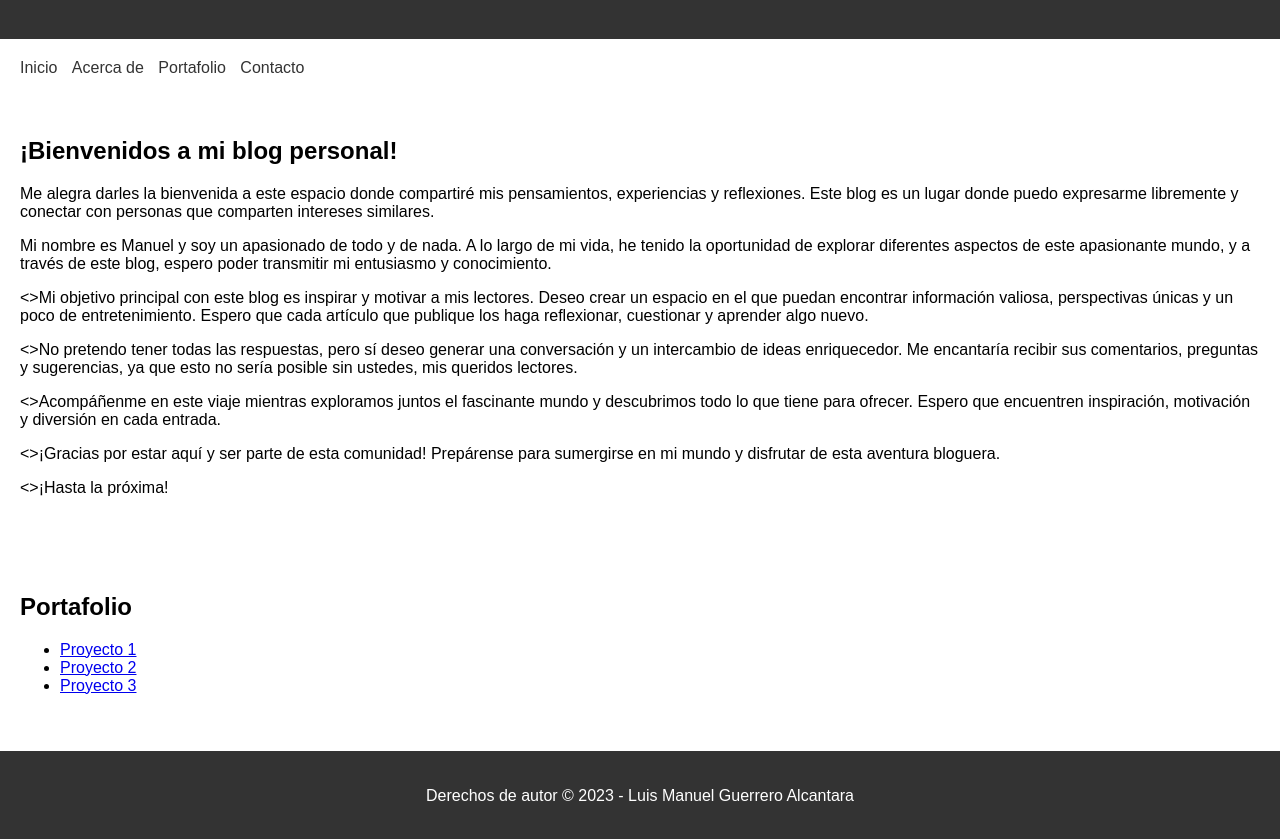
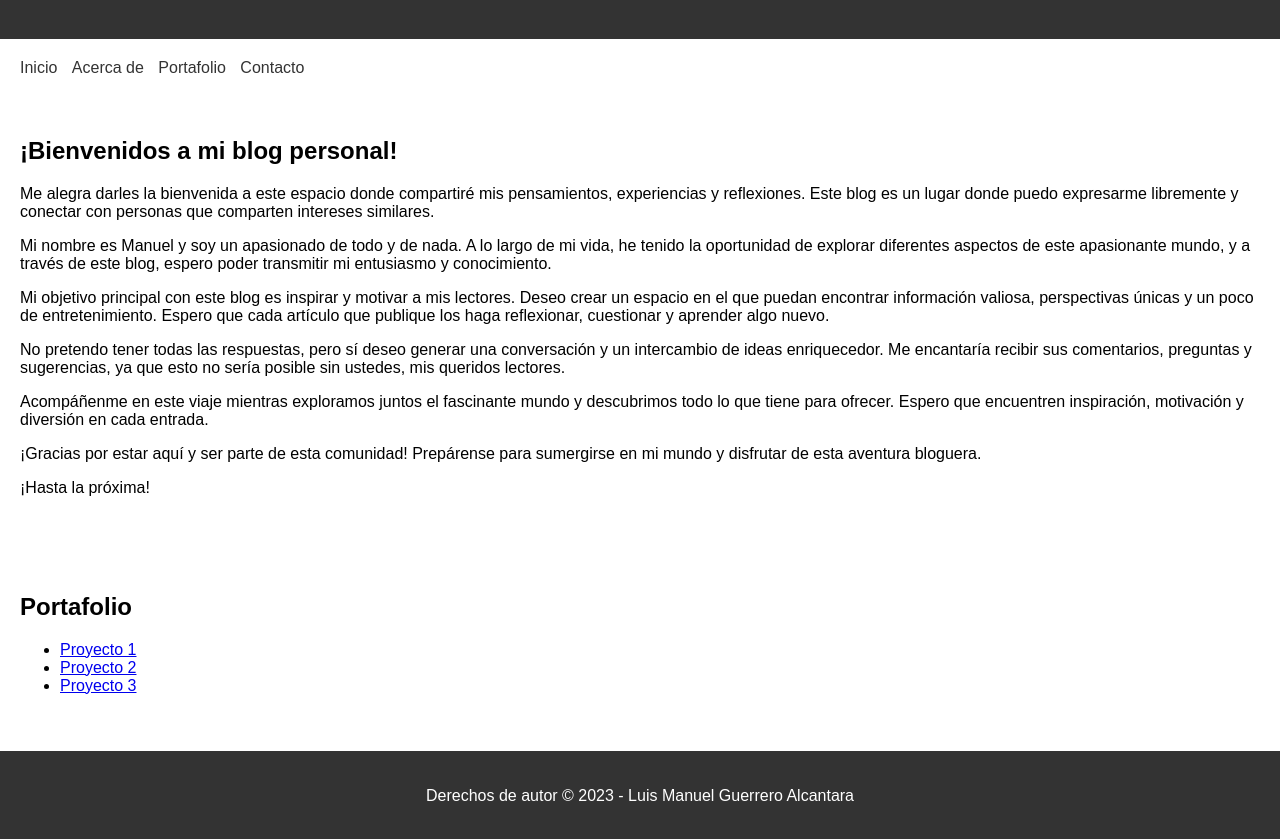
Before and after one commit to lmanugithub/Marca-personal-pagina-web, a plain HTML site: page index.html in a window 1280 px wide. Shown: the part 81-920 px from the top of the page. Drawn offline with Linux system fonts and the light colour scheme.

Commit message:
Update index.html

```diff
--- a/index.html
+++ b/index.html
@@ -24,11 +24,11 @@
     <h2>¡Bienvenidos a mi blog personal!</h2>
     <p>Me alegra darles la bienvenida a este espacio donde compartiré mis pensamientos, experiencias y reflexiones. Este blog es un lugar donde puedo expresarme libremente y conectar con personas que comparten intereses similares.</p>
     <p>Mi nombre es Manuel y soy un apasionado de todo y de nada. A lo largo de mi vida, he tenido la oportunidad de explorar diferentes aspectos de este apasionante mundo, y a través de este blog, espero poder transmitir mi entusiasmo y conocimiento.</p>
-    <>Mi objetivo principal con este blog es inspirar y motivar a mis lectores. Deseo crear un espacio en el que puedan encontrar información valiosa, perspectivas únicas y un poco de entretenimiento. Espero que cada artículo que publique los haga reflexionar, cuestionar y aprender algo nuevo.</p>
-    <>No pretendo tener todas las respuestas, pero sí deseo generar una conversación y un intercambio de ideas enriquecedor. Me encantaría recibir sus comentarios, preguntas y sugerencias, ya que esto no sería posible sin ustedes, mis queridos lectores.</p>
-    <>Acompáñenme en este viaje mientras exploramos juntos el fascinante mundo y descubrimos todo lo que tiene para ofrecer. Espero que encuentren inspiración, motivación y diversión en cada entrada.</p>
-    <>¡Gracias por estar aquí y ser parte de esta comunidad! Prepárense para sumergirse en mi mundo y disfrutar de esta aventura bloguera.</p>
-    <>¡Hasta la próxima!</p>
+    <p>Mi objetivo principal con este blog es inspirar y motivar a mis lectores. Deseo crear un espacio en el que puedan encontrar información valiosa, perspectivas únicas y un poco de entretenimiento. Espero que cada artículo que publique los haga reflexionar, cuestionar y aprender algo nuevo.</p>
+    <p>No pretendo tener todas las respuestas, pero sí deseo generar una conversación y un intercambio de ideas enriquecedor. Me encantaría recibir sus comentarios, preguntas y sugerencias, ya que esto no sería posible sin ustedes, mis queridos lectores.</p>
+    <p>Acompáñenme en este viaje mientras exploramos juntos el fascinante mundo y descubrimos todo lo que tiene para ofrecer. Espero que encuentren inspiración, motivación y diversión en cada entrada.</p>
+    <p>¡Gracias por estar aquí y ser parte de esta comunidad! Prepárense para sumergirse en mi mundo y disfrutar de esta aventura bloguera.</p>
+    <p>¡Hasta la próxima!</p>
   </section>
 
   <section>
```
